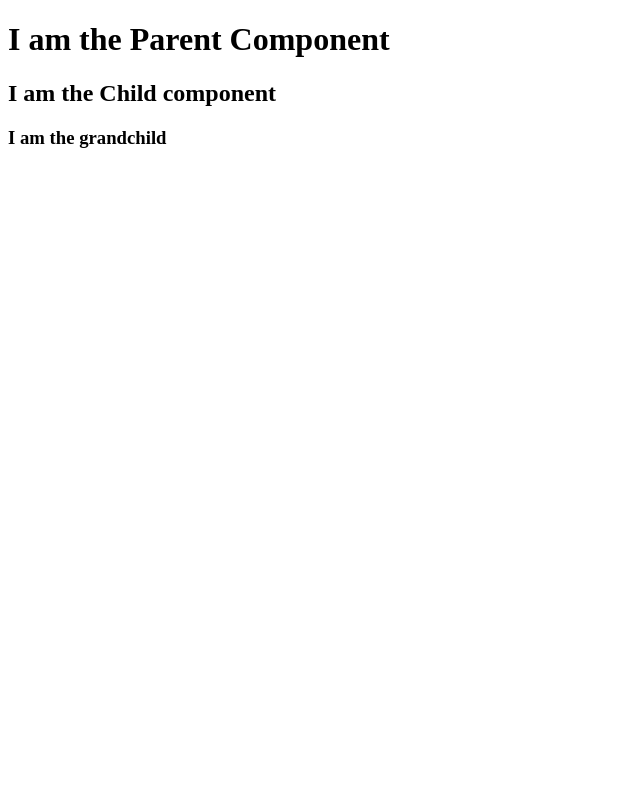
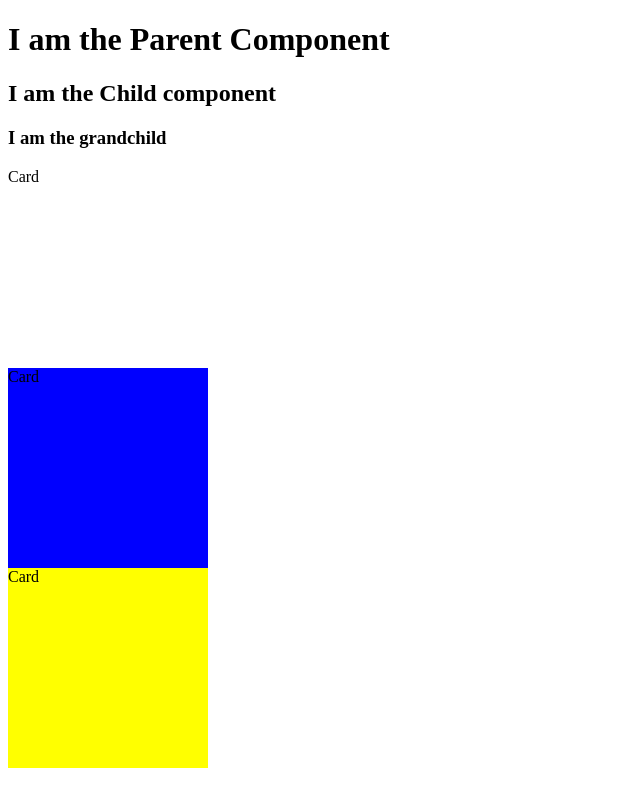
Before and after one commit to Vickopiyo/adv-react, a React (Vite) app: page / in a window 1280 px wide. Shown: the whole page, without its empty margins (0-640 px from the left). Built offline with nearby package versions, Linux system fonts and the light colour scheme.

Commit message:
Add:How to Use Proptypes

```diff
--- a/index.html
+++ b/index.html
@@ -4,7 +4,7 @@
     <meta charset="UTF-8" />
     <link rel="icon" type="image/svg+xml" href="/vite.svg" />
     <meta name="viewport" content="width=device-width, initial-scale=1.0" />
-    <title>Vite + React</title>
+    <title>Advanced React</title>
   </head>
   <body>
     <div id="root"></div>
--- a/package.json
+++ b/package.json
@@ -9,6 +9,7 @@
     "preview": "vite preview"
   },
   "dependencies": {
+    "prop-types": "^15.8.1",
     "react": "^18.2.0",
     "react-dom": "^18.2.0"
   },
--- a/src/App.jsx
+++ b/src/App.jsx
@@ -1,15 +1,21 @@
 import Child  from "./component/Child"
+import Card from "./component/Card"
 
 function App() {
 
   // Always Render Components with FRAGMENT TO AVOID  Convoluting your App
   return (
+
     <div className="App">
       <h1>I am the Parent Component</h1>
-
       <Child />
+        {/*1st Card instance output white bg but warning in console of the type of prop supplied to it   */}
+      <Card   cardColor= {45}   />
+      <Card   />
+      <Card   cardColor= "yellow"/>
     </div>
   )
 }
 
+
 export default App
--- /dev/null
+++ b/src/component/Card.jsx
@@ -0,0 +1,28 @@
+import React from 'react'
+
+import PropTypes from 'prop-types';
+const Card = (props) => {
+
+const style = {
+    backgroundColor : props.cardColor ,
+    height : 200,
+    width : 200
+}
+
+  return (
+    <div
+       style={style}
+    >Card</div>
+  )
+}
+
+
+Card.propTypes = {
+    cardColor : PropTypes.string.isRequired
+}
+
+Card.defaultProps = {
+    cardColor: "blue"
+}
+
+export default Card
```
Also changed, not shown: src/component/Child.jsx (line endings or trailing spaces), 1 other file (tests, documents, lock files or other folders).
